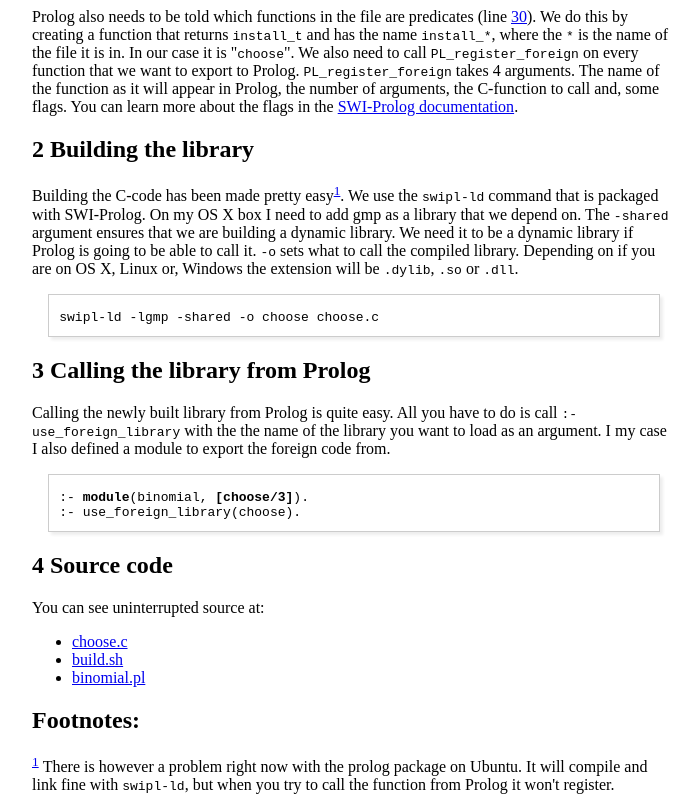
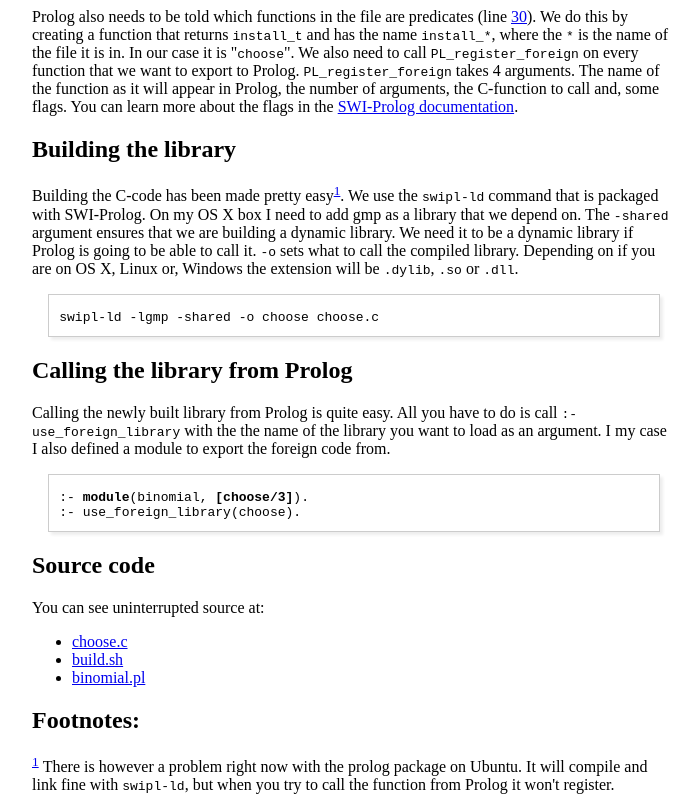
Before and after one commit to ljos/ljos.github.io, a plain HTML site: page posts/binomial-coefficient-in-prolog.html in a window 1280 px wide. Shown: the part 1780-2590 px from the top of the page, without its empty margins (286-985 px from the left). Drawn offline with Linux system fonts and the light colour scheme.

Commit message:
remove numbered sections from posts

```diff
--- a/posts/binomial-coefficient-in-prolog.html
+++ b/posts/binomial-coefficient-in-prolog.html
@@ -4,7 +4,7 @@
 <html xmlns="http://www.w3.org/1999/xhtml" lang="en" xml:lang="en">
 <head>
 <title>Binomial coefficient in Prolog</title>
-<!-- 2014-04-11 Fri 15:20 -->
+<!-- 2014-08-01 Fri 16:18 -->
 <meta  http-equiv="Content-Type" content="text/html;charset=utf-8" />
 <meta  name="generator" content="Org-mode" />
 <meta  name="author" content="Bjarte Johansen" />
@@ -149,7 +149,7 @@ binomial coefficient function that is already present in GMP.
 </p>
 
 <div id="outline-container-sec-1" class="outline-2">
-<h2 id="sec-1"><span class="section-number-2">1</span> Calling C from Prolog</h2>
+<h2 id="sec-1">Calling C from Prolog</h2>
 <div class="outline-text-2" id="text-1">
 <p>
 I am using SWI-Prolog and we need to include the header files from
@@ -313,8 +313,9 @@ more about the flags in the <a href="http://www.swi-prolog.org/pldoc/man?CAPI=PL
 </p>
 </div>
 </div>
+
 <div id="outline-container-sec-2" class="outline-2">
-<h2 id="sec-2"><span class="section-number-2">2</span> Building the library</h2>
+<h2 id="sec-2">Building the library</h2>
 <div class="outline-text-2" id="text-2">
 <p>
 Building the C-code has been made pretty easy<sup><a id="fnr.1" name="fnr.1" class="footref" href="#fn.1">1</a></sup>. We use the <code>swipl-ld</code>
@@ -332,8 +333,9 @@ Linux or, Windows the extension will be <code>.dylib</code>, <code>.so</code> or
 </div>
 </div>
 </div>
+
 <div id="outline-container-sec-3" class="outline-2">
-<h2 id="sec-3"><span class="section-number-2">3</span> Calling the library from Prolog</h2>
+<h2 id="sec-3">Calling the library from Prolog</h2>
 <div class="outline-text-2" id="text-3">
 <p>
 Calling the newly built library from Prolog is quite easy. All you
@@ -349,8 +351,9 @@ module to export the foreign code from.
 </div>
 </div>
 </div>
+
 <div id="outline-container-sec-4" class="outline-2">
-<h2 id="sec-4"><span class="section-number-2">4</span> Source code</h2>
+<h2 id="sec-4">Source code</h2>
 <div class="outline-text-2" id="text-4">
 <p>
 You can see uninterrupted source at:
```
Also changed, not shown: posts/gson-polymorphic-deserialization.html (+1 -1 lines).
